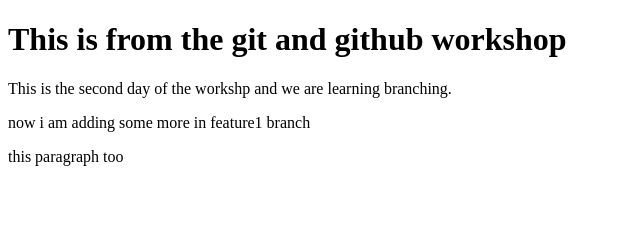
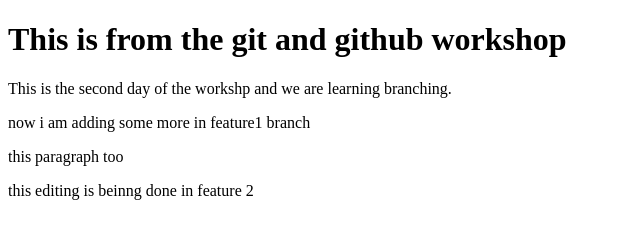
Before and after one commit to ShreetiUpreti/gitandgithubworkshop, a plain HTML site: page index.html in a window 1280 px wide. Shown: the whole page, without its empty margins (0-640 px from the left). Drawn offline with Linux system fonts and the light colour scheme.

Commit message:
changes made

```diff
--- a/index.html
+++ b/index.html
@@ -12,5 +12,8 @@
 
 <p>this paragraph too</p>
 
+<p>this editing is beinng done in feature 2</p>
+
+
 </body>
 </html>
```
